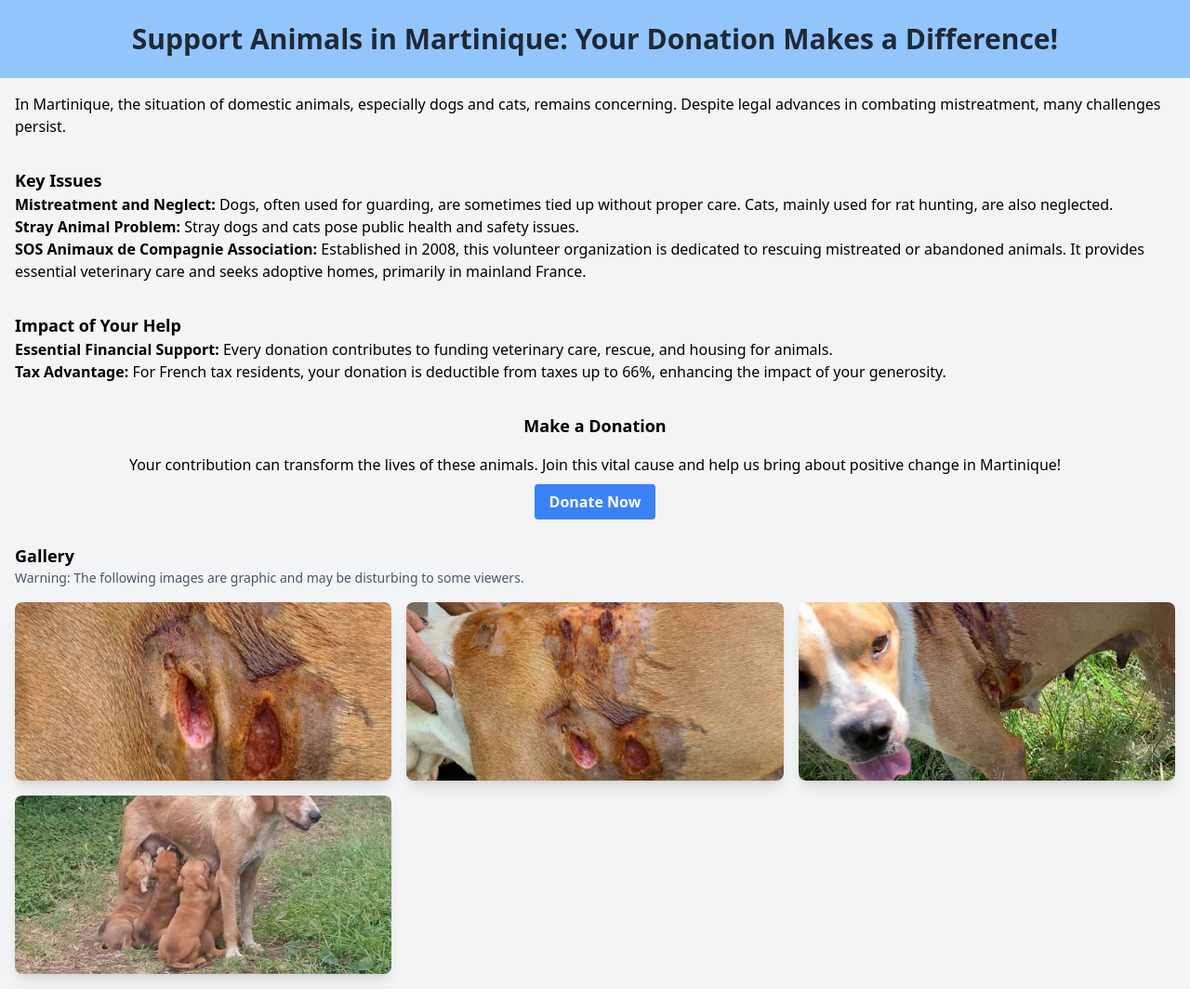
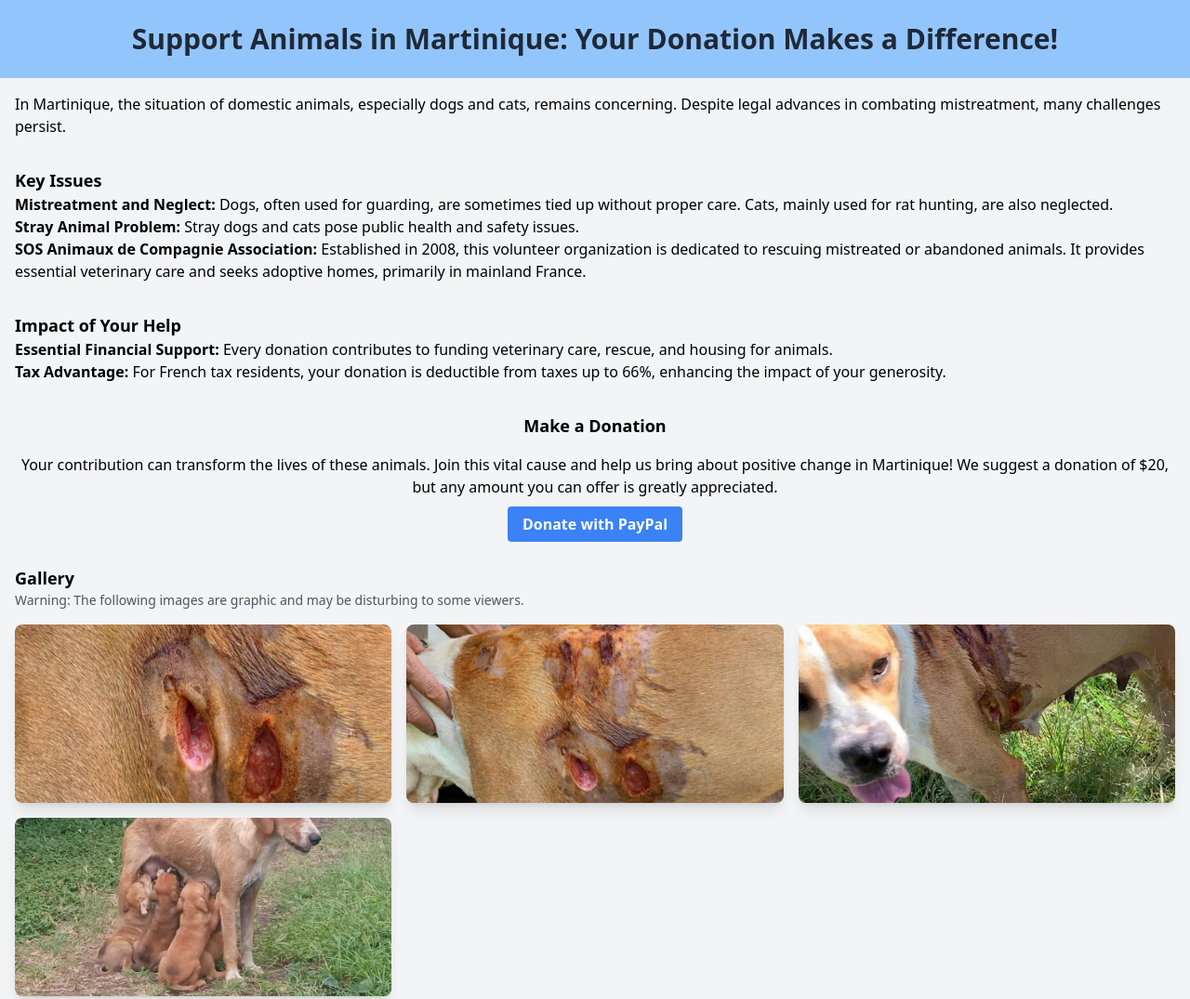
Before and after one commit to bolom/pawsrescue.fund, a plain HTML site: page index.html in a window 1280 px wide. Shown: the top 1075 px of the page at 93% size. Drawn offline with nearby package versions, Linux system fonts and the light colour scheme.

Commit message:
Update index.html

```diff
--- a/index.html
+++ b/index.html
@@ -31,14 +31,18 @@
         <p><strong>Tax Advantage:</strong> For French tax residents, your donation is deductible from taxes up to 66%, enhancing the impact of your generosity.</p>
     </section>
 
-    <section id="donation" class="p-4 text-center">
-        <h2 class="text-lg font-semibold mb-4">Make a Donation</h2>
-        <p class="mb-4">Your contribution can transform the lives of these animals. Join this vital cause and help us bring about positive change in Martinique!</p>
-        <a href="https://www.helloasso.com/associations/sos-animaux-de-compagnie/paiements/formulaire-de-don-ponctuel"
-           class="bg-blue-500 hover:bg-blue-700 text-white font-bold py-2 px-4 rounded transition duration-300 ease-in-out">
-            Donate Now
-        </a>
-    </section>
+<section id="donation" class="p-4 text-center">
+    <h2 class="text-lg font-semibold mb-4">Make a Donation</h2>
+    <p class="mb-4">Your contribution can transform the lives of these animals. Join this vital cause and help us bring about positive change in Martinique! We suggest a donation of $20, but any amount you can offer is greatly appreciated.</p>
+
+    <!-- PayPal Donation Link -->
+    <a href="https://www.paypal.com/donate?business=sosanimauxdecompagnie%40gmail.com"
+       class="bg-blue-500 hover:bg-blue-700 text-white font-bold py-2 px-4 rounded transition duration-300 ease-in-out"
+       target="_blank">
+        Donate with PayPal
+    </a>
+</section>
+
 
     <section id="images" class="p-4">
         <h2 class="text-lg font-semibold">Gallery</h2>
```
